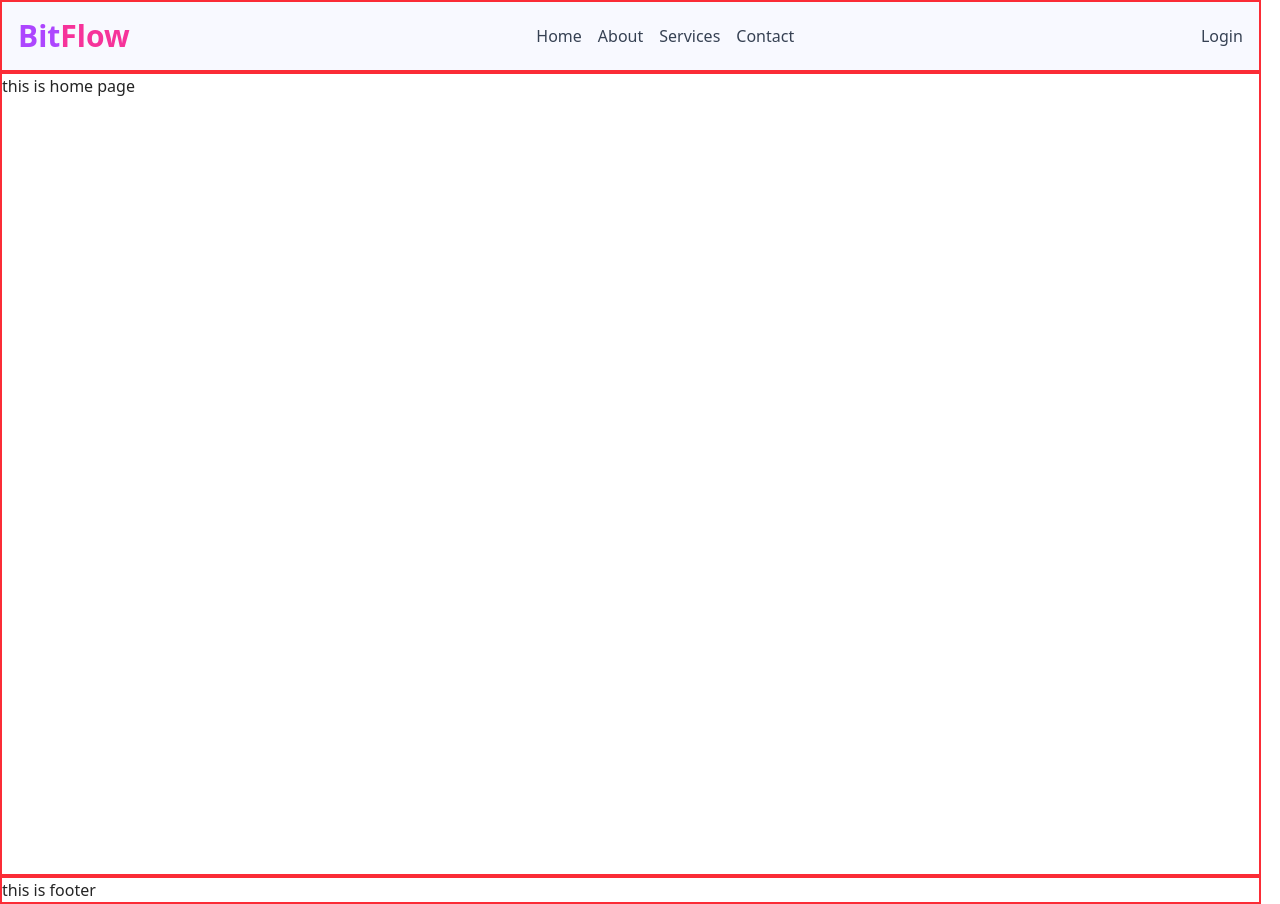
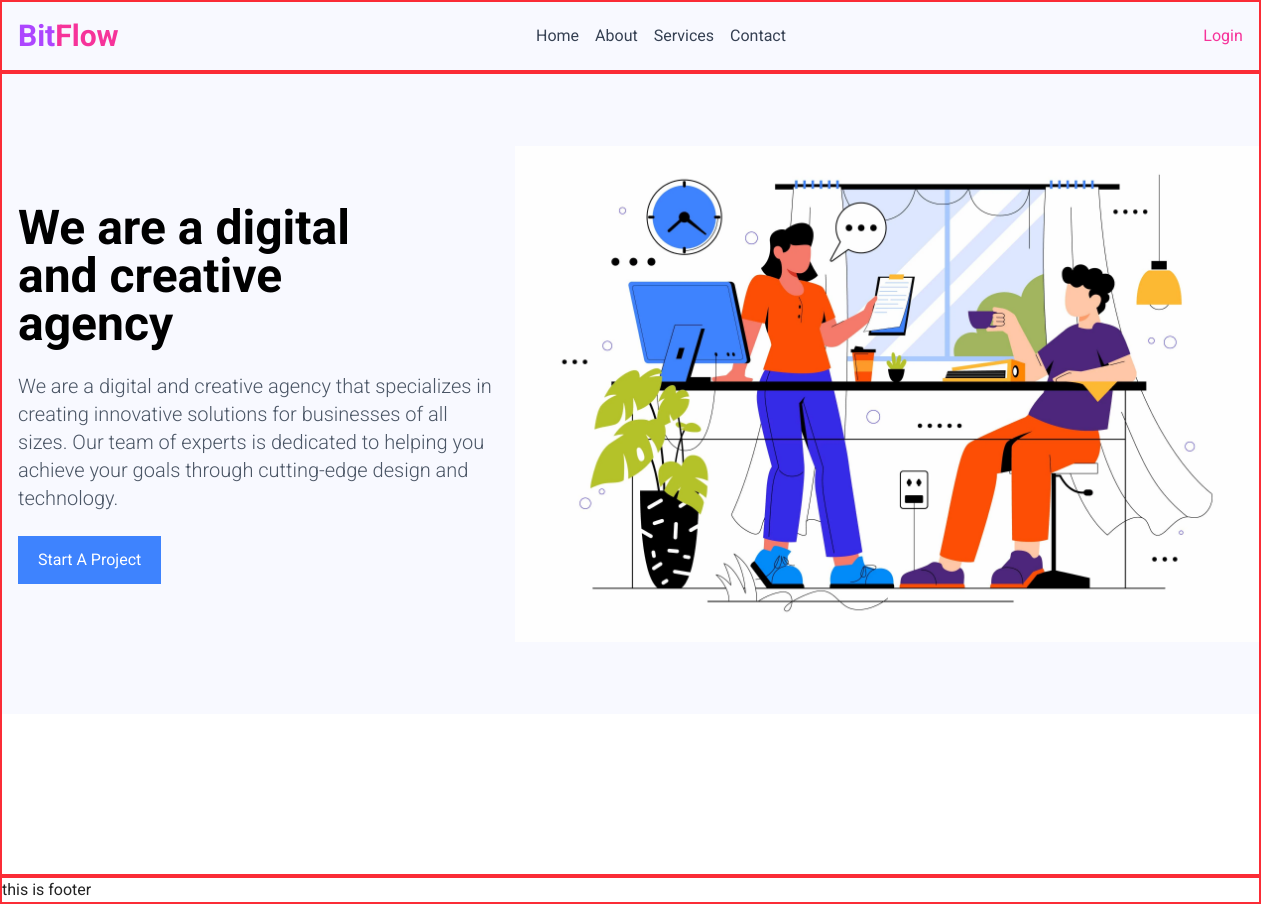
Before and after one commit to ArifMiah07/bit-flow, a React (Vite) app: page / in a window 1280 px wide. Built offline with nearby package versions, Linux system fonts and the light colour scheme.

Commit message:
hero section primary base done

```diff
--- a/src/components/home/HeroSection.tsx
+++ b/src/components/home/HeroSection.tsx
@@ -0,0 +1,28 @@
+import heroImage from "../../assets/hero-section.webp";
+
+export default function HeroSection() {
+  return (
+    <section className="flex flex-col lg:flex-row items-center justify-center w-full min-h-[80vh] bg-[#f8f9ff] text-white">
+      {/* hero text */}
+      <div className="flex flex-col gap-6 p-4 justify-center ">
+        <h1 className="text-2xl md:text-3xl lg:text-5xl text-left text-black font-bold ">
+          We are a digital <br /> and creative <br /> agency
+        </h1>
+        <p className="text-md md:text-lg lg:text-xl text-gray-600 font-light ">
+          We are a digital and creative agency that specializes in creating
+          innovative solutions for businesses of all sizes. Our team of experts
+          is dedicated to helping you achieve your goals through cutting-edge
+          design and technology.
+        </p>
+        <button className="w-fit bg-[#3e83fe] px-5 py-3">Start A Project</button>
+      </div>
+      {/* hero image */}
+      <div>
+        <img
+          src={heroImage ? heroImage : "/placeholder.png"}
+          alt="hero image"
+        />
+      </div>
+    </section>
+  );
+}
--- a/src/index.css
+++ b/src/index.css
@@ -1,9 +1,11 @@
+@import url("https://fonts.googleapis.com/css2?family=Roboto:ital,wght@0,100..900;1,100..900&display=swap");
 @import "tailwindcss";
 
 :root {
   font-family: system-ui, Avenir, Helvetica, Arial, sans-serif;
   line-height: 1.5;
   font-weight: 400;
+  --font-roboto: "Roboto", sans-serif;
 
   color-scheme: light dark;
   color: #242424;
@@ -15,15 +17,6 @@
   -moz-osx-font-smoothing: grayscale;
 }
 
-a {
-  font-weight: 500;
-  color: #646cff;
-  text-decoration: inherit;
-}
-a:hover {
-  color: #535bf2;
-}
-
 body {
   margin: 0;
   display: flex;
@@ -31,4 +24,11 @@ body {
   min-width: 320px;
   width: 100%;
   min-height: 100vh;
+  font-family: var(--font-roboto);
 }
+
+/* google font */
+.roboto {
+  font-family: "Roboto", sans-serif;
+  font-optical-sizing: auto;
+}
--- a/src/pages/HomePage/HomePage.tsx
+++ b/src/pages/HomePage/HomePage.tsx
@@ -1,7 +1,9 @@
-export default function HomePage(){
-    return (
-        <div className="min-h-screen mx-auto ">
-            <h1>this is home page</h1>
-        </div>
-    )
+import HeroSection from "../../components/home/HeroSection";
+
+export default function HomePage() {
+  return (
+    <div className="min-h-screen mx-auto ">
+      <HeroSection></HeroSection>
+    </div>
+  );
 }
--- a/src/pages/shared/NavBar.tsx
+++ b/src/pages/shared/NavBar.tsx
@@ -30,7 +30,7 @@ export default function NavBar() {
       <div className="flex items-center justify-center gap-4">
         <Link to="/login">
           <button>
-            <span className="text-md text-gray-700 font-normal">Login</span>
+            <span className="text-md text-pink-500 font-normal">Login</span>
           </button>
         </Link>
       </div>
```
Also changed, not shown: src/assets/hero-section.webp (added).
